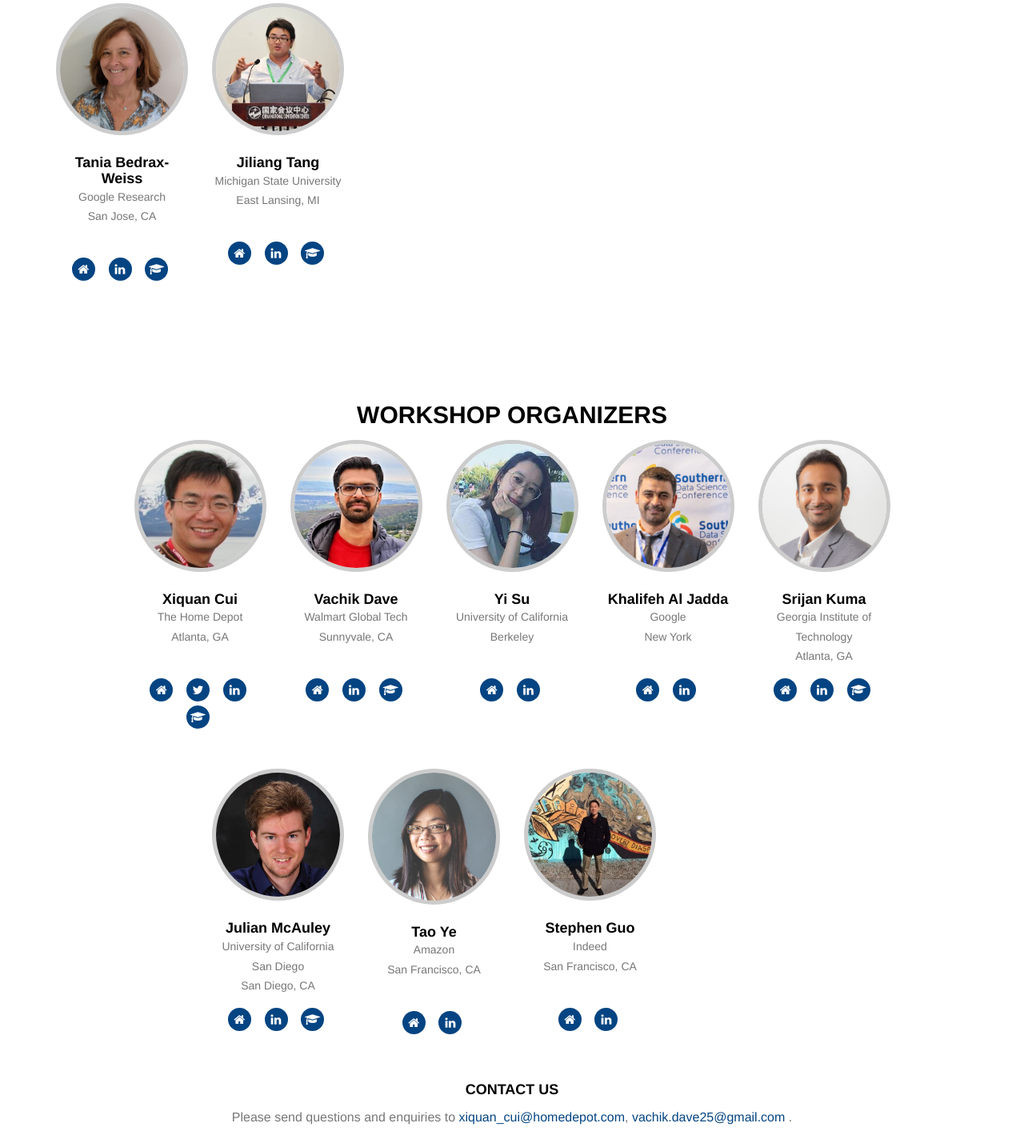
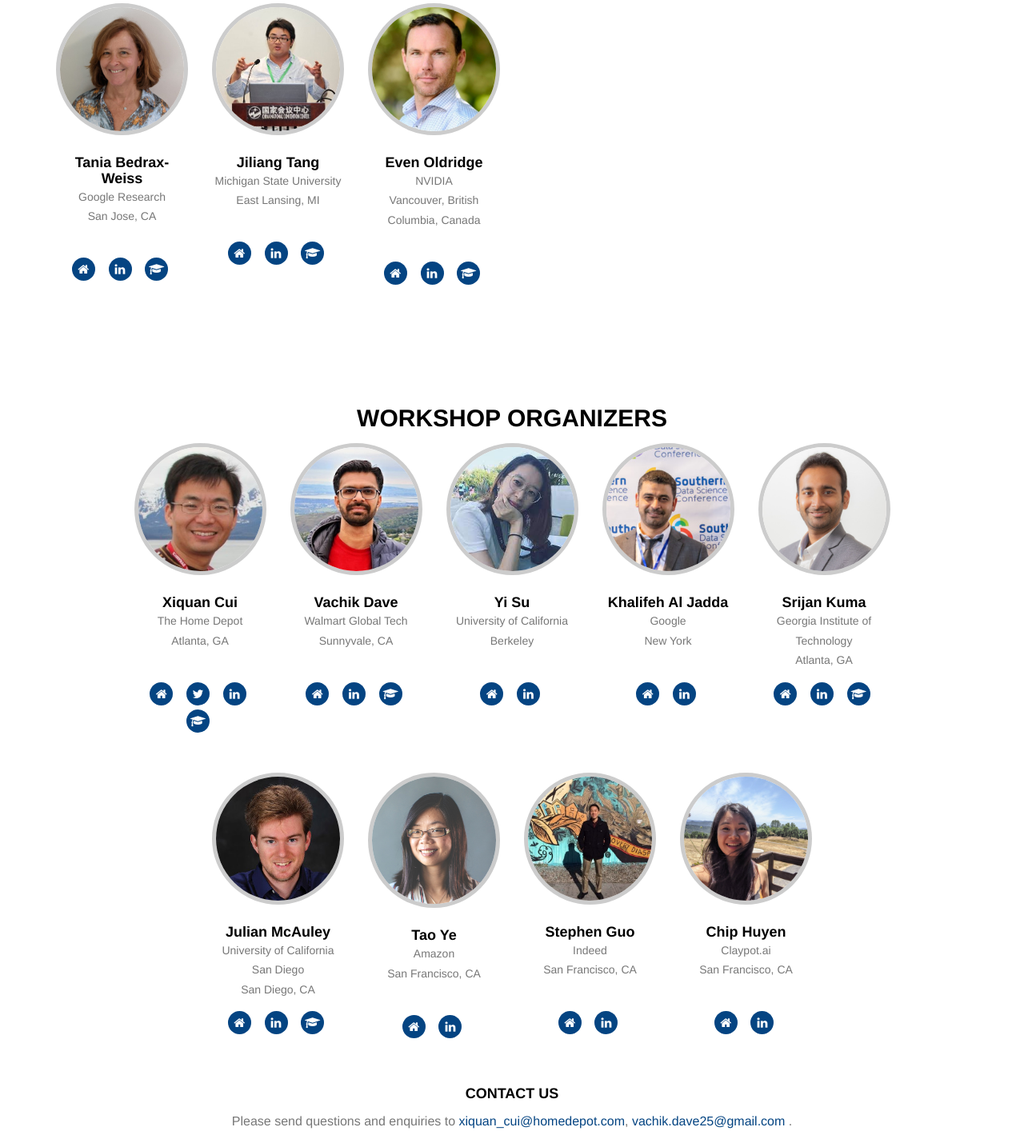
Before and after one commit to oars-workshop/oars-workshop.github.io, a plain HTML site: page index.html in a window 1280 px wide. Shown: the part 3954-5373 px from the top of the page at 80% size. Drawn offline with Linux system fonts and the light colour scheme; a web font is replaced by a local one.

Commit message:
Update index.html

```diff
--- a/index.html
+++ b/index.html
@@ -432,6 +432,24 @@
                     </div>
                 </div>
 
+                <div class="col-sm-2">
+                    <div class="team-member">
+                        <img src="images/even.jpeg" class="img-responsive img-circle" alt="">
+                        <h4>Even Oldridge</h4>
+                        <p class="text-muted">NVIDIA<br>Vancouver, British Columbia, Canada<br>&nbsp;</p>
+                        <ul class="list-inline social-buttons-team">
+                          <li><a href="https://developer.nvidia.com/blog/author/eoldridge/" target="_blank"><i class="fa fa-home"></i></a>
+                          </li>
+<!--                           <li><a href="https://twitter.com/xiquan_cui" target="_blank"><i class="fa fa-twitter"></i></a>
+                          </li> -->
+                          <li><a href="https://www.linkedin.com/in/even-oldridge/" target="_blank"><i class="fa fa-linkedin"></i></a>
+                          </li>
+                          <li><a target="_blank" href="https://dblp.org/pid/227/0567.html"><i class="fa fa-graduation-cap"></i></a>
+                          </li>
+                        </ul>
+                    </div>
+                </div>
+
 
             </div>
         </div>
@@ -607,6 +625,23 @@
                     </div>
                 </div>
 
+                <div class="col-sm-2">
+                    <div class="team-member">
+                        <img src="images/chip.jpeg" class="img-responsive img-circle" alt="">
+                        <h4>Chip Huyen</h4>
+                        <p class="text-muted">Claypot.ai<br>San Francisco, CA<br>&nbsp;</p>
+                        <ul class="list-inline social-buttons-team">
+                          <li><a href="https://www.claypot.ai/" target="_blank"><i class="fa fa-home"></i></a>
+                          </li>
+                          <!-- <li><a class="inactive" href="#organization"><i class="fa fa-twitter"></i></a>
+                          </li> -->
+                          <li><a href="https://www.linkedin.com/in/chiphuyen/" target="_blank"><i class="fa fa-linkedin"></i></a>
+                          </li>
+                          <!-- <li><a class="inactive" href="#organization"><i class="fa fa-graduation-cap"></i></a>
+                          </li> -->
+                        </ul>
+                    </div>
+                </div>
 <!--                 <div class="col-sm-1">
                    &nbsp;
                 </div> -->
```
